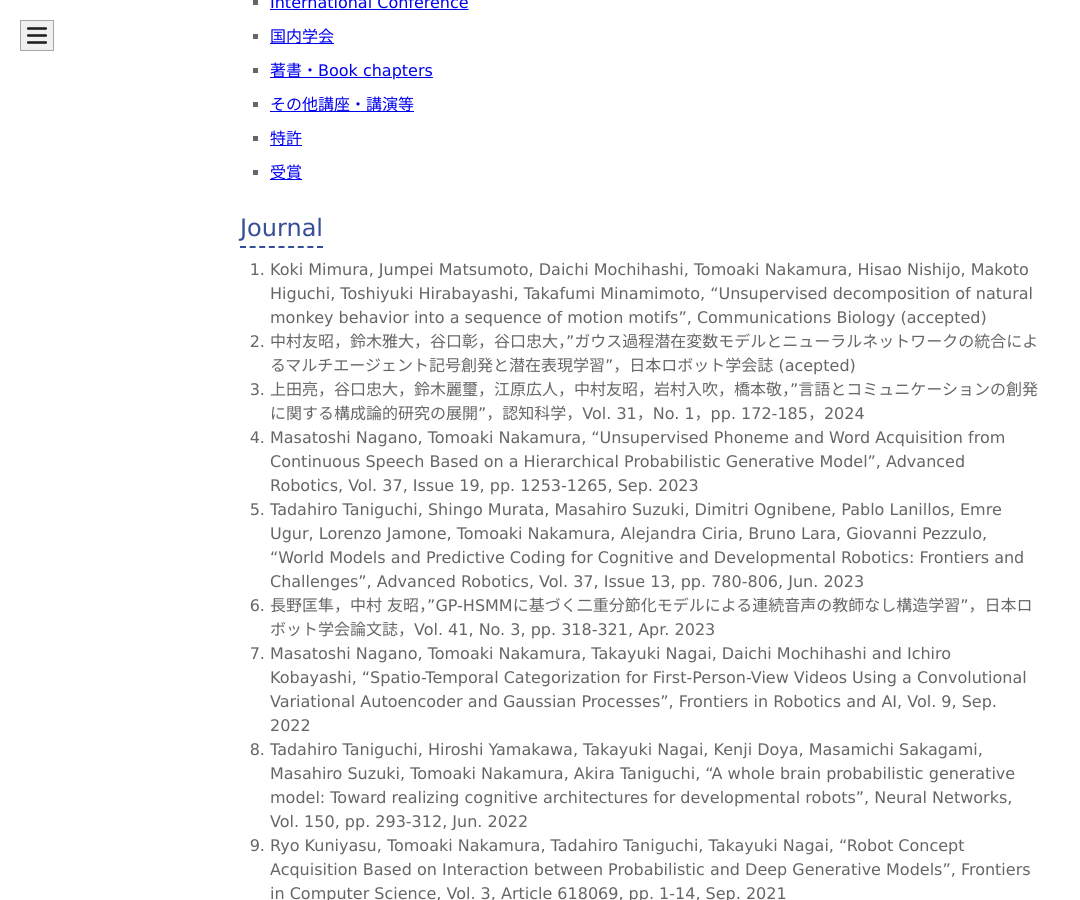
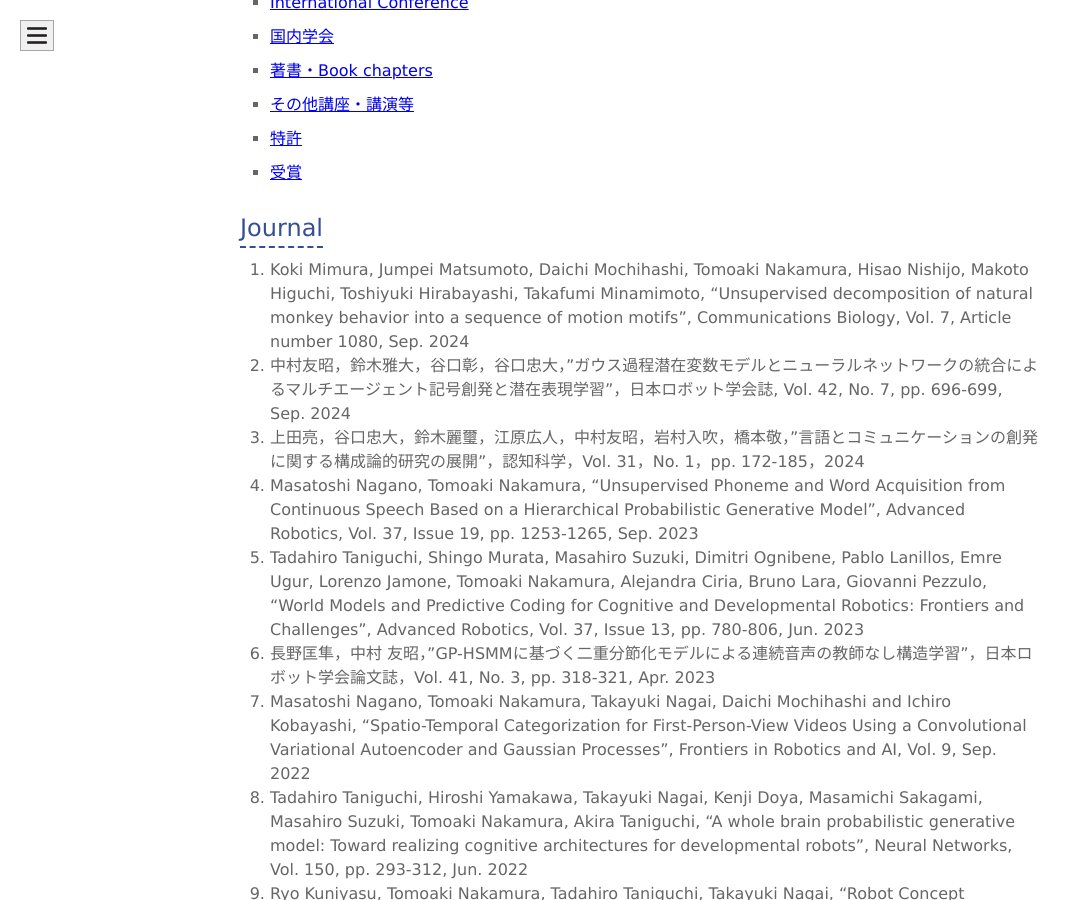
Before and after one commit to naka-lab/naka-lab.github.io, a Jekyll site: the page built from subpages/pub.md, in a window 1280 px wide and 900 px high, scrolled down 761 px. Shown: the whole window, without its empty margins (0-1080 px from the left). Built offline with Jekyll 4.4.1, drawn with Linux system fonts in a browser that asks for light colours; some of the changed text lies outside the part shown.

Commit message:
update publication

```diff
--- a/subpages/pub.md
+++ b/subpages/pub.md
@@ -17,8 +17,8 @@ layout: default
 
 
 ## Journal
-1. Koki Mimura, Jumpei Matsumoto, Daichi Mochihashi, Tomoaki Nakamura, Hisao Nishijo, Makoto Higuchi, Toshiyuki Hirabayashi, Takafumi Minamimoto, "Unsupervised decomposition of natural monkey behavior into a sequence of motion motifs", Communications Biology (accepted)
-1. 中村友昭，鈴木雅大，谷口彰，谷口忠大，"ガウス過程潜在変数モデルとニューラルネットワークの統合によるマルチエージェント記号創発と潜在表現学習"，日本ロボット学会誌 (acepted)
+1. Koki Mimura, Jumpei Matsumoto, Daichi Mochihashi, Tomoaki Nakamura, Hisao Nishijo, Makoto Higuchi, Toshiyuki Hirabayashi, Takafumi Minamimoto, "Unsupervised decomposition of natural monkey behavior into a sequence of motion motifs", Communications Biology, Vol. 7, Article number 1080, Sep. 2024
+1. 中村友昭，鈴木雅大，谷口彰，谷口忠大，"ガウス過程潜在変数モデルとニューラルネットワークの統合によるマルチエージェント記号創発と潜在表現学習"，日本ロボット学会誌, Vol. 42, No. 7, pp. 696-699, Sep. 2024
 1. 上田亮，谷口忠大，鈴木麗璽，江原広人，中村友昭，岩村入吹，橋本敬，"言語とコミュニケーションの創発に関する構成論的研究の展開"，認知科学，Vol. 31，No. 1，pp. 172-185，2024
 1. Masatoshi Nagano, Tomoaki Nakamura, "Unsupervised Phoneme and Word Acquisition from Continuous Speech Based on a Hierarchical Probabilistic Generative Model", Advanced Robotics, Vol. 37, Issue 19, pp. 1253-1265, Sep. 2023
 1. Tadahiro Taniguchi, Shingo Murata, Masahiro Suzuki, Dimitri Ognibene, Pablo Lanillos, Emre Ugur, Lorenzo Jamone, Tomoaki Nakamura, Alejandra Ciria, Bruno Lara, Giovanni Pezzulo, "World Models and Predictive Coding for Cognitive and Developmental Robotics: Frontiers and Challenges", Advanced Robotics, Vol. 37, Issue 13, pp. 780-806, Jun. 2023
@@ -445,7 +445,9 @@ Signal Processing, pp. 13-16, Feb. 2020
 
 
 ## 受賞
-1. Competitive Paper Award, Dec. 2023
+1. Advanced Robotics Best Survey Paper Award, Sep. 2024
+    - Tadahiro Taniguchi, Shingo Murata, Masahiro Suzuki, Dimitri Ognibene, Pablo Lanillos, Emre Ugur, Lorenzo Jamone, Tomoaki Nakamura, Alejandra Ciria, Bruno Lara, Giovanni Pezzulo, "World Models and Predictive Coding for Cognitive and Developmental Robotics: Frontiers and Challenges", Advanced Robotics, Vol. 37, Issue 13, pp. 780-806, Jun. 2023
+2. Competitive Paper Award, Dec. 2023
     - Hiroto Ebara, Tomoaki Nakamura, Akira Taniguchi, Tadahiro Taniguchi, "Multi-agent Reinforcement Learning with Emergent Communication using Discrete and Indifferentiable Message", IIAI AAI 2023-Winter, Dec. 2023
 3. Advanced Robotics Paper Awards, Sep. 2021
     - Tadahiro Tangiuchi, Daichi Mochihashi, Takayuki Nagai, Satoru Uchida, Naoya Inoue, Ichiro Kobayashi, Tomoaki Nakamura, Yoshinobu Hagiwara, Naoto Iwahashi and Tetsunari Inamura, "Survey on frontiers of language and robotics", Advanced Robotics, Vol. 33, Issue 15-16, pp. 700-730, Jun. 2019
@@ -459,7 +461,7 @@ Signal Processing, pp. 13-16, Feb. 2020
     - 宮澤和貴，堀井隆斗，日永田智絵，青木達哉，中村友昭，長井隆行，"統合認知モデルによるロボットの概念・行動・言語の学習"，情報処理学会全国大会，5N-06，Mar. 2018
 8. 情報処理学会学生奨励賞，Mar. 2018
     - 長野匡隼，中村友昭，長井隆行，持橋大地，小林一郎，金子正秀，"階層ディリクレ過程による動作クラス数推定を導入したGP-HSMMによる連続動作からの基本動作抽出"，情報処理学会全国大会，6M-03，Mar. 2018
-9. ロボカップジャパンオープン2017 人工知能学会賞，May 2017
+9.  ロボカップジャパンオープン2017 人工知能学会賞，May 2017
 10. ロボカップジャパンオープン2017 ロボカップ研究賞，May 2017
     - Takahiro Kobori, Tomoaki Nakamura, Mikio Nakano, Takayuki Nagai, Naoto Iwahashi, Kotaro Funakoshi, and Masahide Kaneko, "Robust Comprehension of Natural Language Instructions by a Domestic Service Robot", Advanced Robotics. pp. 1530-1543, Nov. 2016
 11. ロボカップジャパンオープン2017@ホーム Domestic Standard Platform League (DSPL)  優勝，May 2017
```
Also changed, not shown: index.md (+3 -0 lines).
